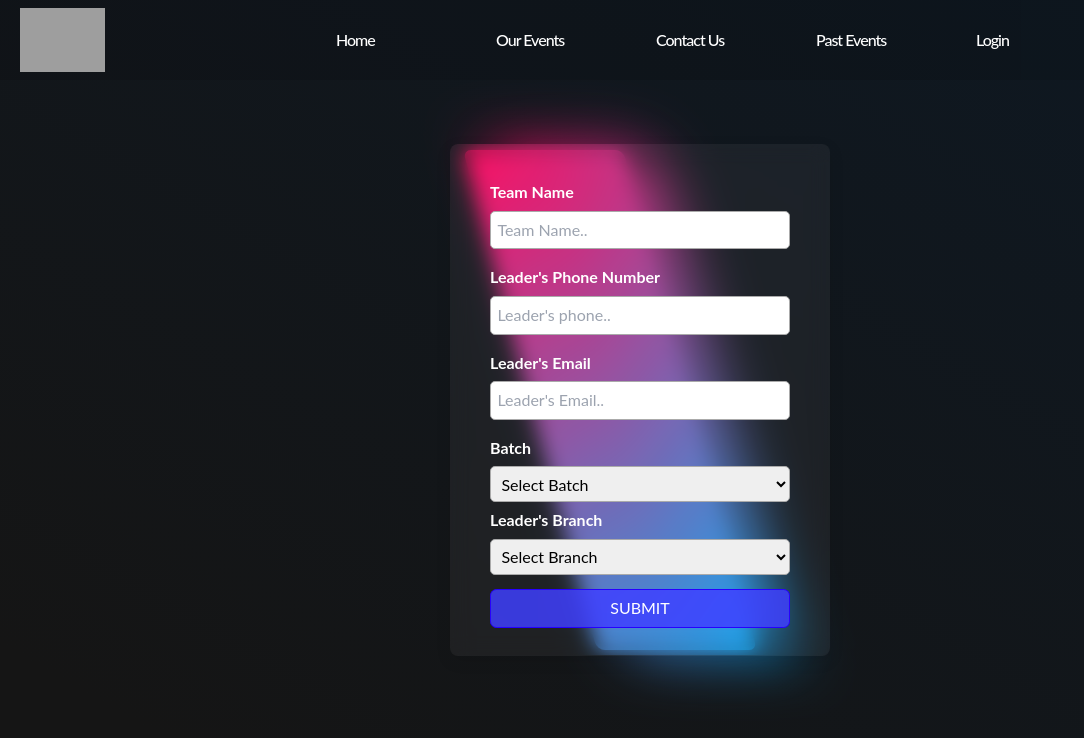
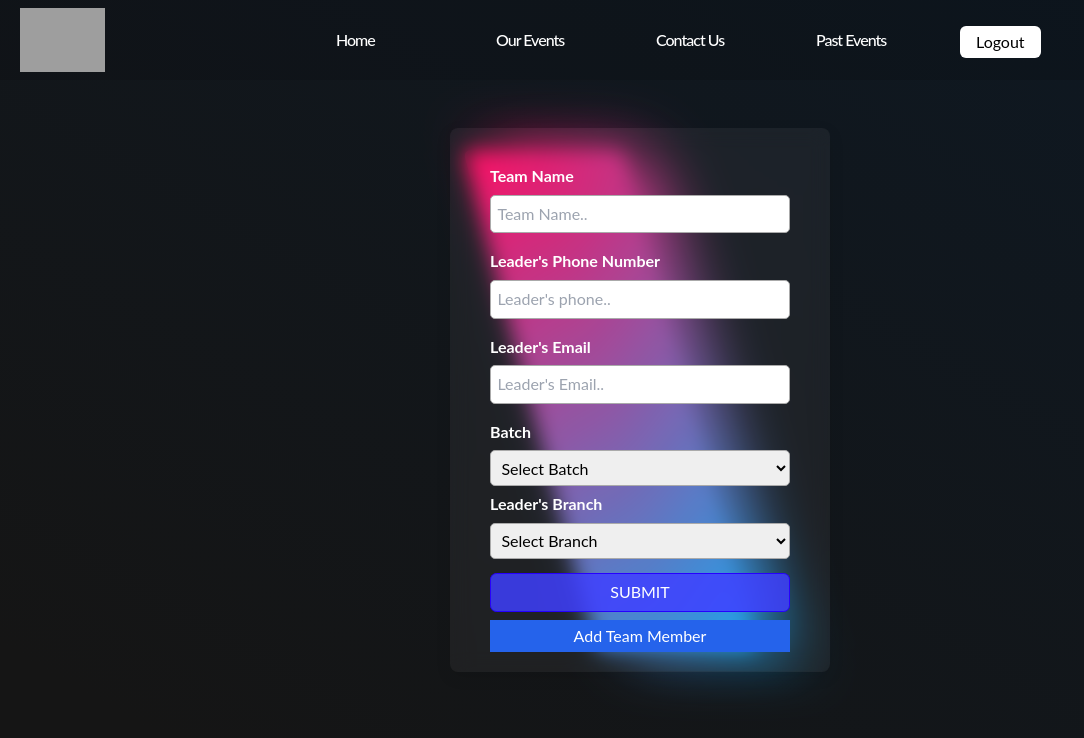
Before and after one commit to Model-Club-BIT-Sindri/sandhaan-frontend-2024, a React (Vite) app: page /event/1 in a window 1280 px wide. Shown: the top 738 px of the page, without its empty margins (0-1084 px from the left). Built offline with nearby package versions, Linux system fonts and the light colour scheme; no server answers; grey boxes are pictures that could not be loaded.

Commit message:
login persist

```diff
--- a/src/App.jsx
+++ b/src/App.jsx
@@ -3,7 +3,25 @@ import Landing from "./pages";
 import { Routes, Route } from "react-router-dom";
 import Registration from "./components/Registration";
 import LoginSignUp from "./pages/loginSignup";
+import { useEffect } from "react";
+import axios from "axios";
+import { useDispatch } from "react-redux";
+import { updateUserSlice } from "./redux/Slices/userSlices";
+const apiUrl = import.meta.env.VITE_API_URL;
 function App() {
+  const dispatch = useDispatch();
+  useEffect(() => {
+    const token = localStorage.getItem("loggedInToken");
+    if (token) {
+      axios.get(`${apiUrl}/api/v1/getcurrentuser`).then((data) => {
+        dispatch(
+          updateUserSlice({
+            user: data?.data,
+          })
+        );
+      });
+    }
+  }, []);
   return (
     <Routes>
       <Route path="/" element={<Landing />} />
--- a/src/components/Navbar/index.jsx
+++ b/src/components/Navbar/index.jsx
@@ -2,8 +2,10 @@ import React from "react";
 import "../Navbar/navbar.scss";
 import modelLogo from "../../assets/club-logo.png";
 import { Link } from "react-router-dom";
-import { useSelector } from "react-redux";
+import { useDispatch, useSelector } from "react-redux";
+import { revertUserSlice } from "../../redux/Slices/userSlices";
 const Nav = () => {
+  const dispatch = useDispatch();
   const { user } = useSelector((state) => state.user);
   return (
     <div className="nav-wrapper">
@@ -16,7 +18,7 @@ const Nav = () => {
         </div>
         <ul className="nav no-search">
           <li className="nav-item">
-            <a href="#">Home</a>
+            <Link to="/">Home</Link>
           </li>
           <li className="nav-item">
             <a href="#events">Our Events</a>
@@ -27,9 +29,21 @@ const Nav = () => {
           <li className="nav-item">
             <a href="#pastevents">Past Events</a>
           </li>
-          <li className="nav-item">
-            <Link to="/login">Login</Link>
-          </li>
+          {!user && (
+            <li className="nav-item">
+              <Link to="/login">Login</Link>
+            </li>
+          )}
+          {user && (
+            <div>
+              <button
+                className="rounded-md bg-white text-black px-4 py-[4px] text-center mt-[4px]"
+                onClick={() => dispatch(revertUserSlice())}
+              >
+                Logout
+              </button>
+            </div>
+          )}
         </ul>
       </nav>
     </div>
--- a/src/components/Registration/index.jsx
+++ b/src/components/Registration/index.jsx
@@ -11,6 +11,7 @@ const Registration = () => {
   const { user } = useSelector((state) => state.user);
   const [success, setSuccess] = useState(false);
   const [isLoading, setIsLoading] = useState(false);
+  const [addMore, setAddMore] = useState(false);
   const [participant, setParticipipant] = useState({
     teamName: "",
     leadersPhone: "",
@@ -136,6 +137,13 @@ const Registration = () => {
                 ? "Register successfully"
                 : "Submit"}
             </button>
+            <button
+              type="button"
+              onClick={() => setAddMore(true)}
+              className="bg-blue-600 text-white px-4 py-[4px] w-full text-center"
+            >
+              Add Team Member
+            </button>
           </form>
           {/* <form onSubmit={handleSubmit} className="content">
             <Input
--- a/src/pages/loginSignup.jsx
+++ b/src/pages/loginSignup.jsx
@@ -19,13 +19,20 @@ const LoginSignUp = () => {
     password: "",
   });
   const [message, setMessage] = useState("");
+  const config = {
+    headers: {
+      "Content-Type": "application/json",
+    },
+    withCredentials: true,
+  };
   const handleLogin = (e) => {
     e.preventDefault();
     axios
-      .post(`${apiUrl}/api/v1/login`, loginData)
+      .post(`${apiUrl}/api/v1/login`, loginData, config)
       .then((data) => {
         const userData = data?.data;
         if (userData?.statusCode == 200) {
+          localStorage.setItem("loggedInToken", userData?.data?.token);
           dispatch(
             updateUserSlice({
               user: userData?.data?.user,
@@ -40,10 +47,11 @@ const LoginSignUp = () => {
   const handleRegister = (e) => {
     e.preventDefault();
     axios
-      .post(`${apiUrl}/api/v1/registeruser`, registerData)
+      .post(`${apiUrl}/api/v1/registeruser`, registerData, config)
       .then((data) => {
         const userData = data?.data;
         if (userData?.statusCode == 200) {
+          localStorage.setItem("loggedInToken", userData?.data?.token);
           dispatch(
             updateUserSlice({
               user: userData?.data?.user,
```
